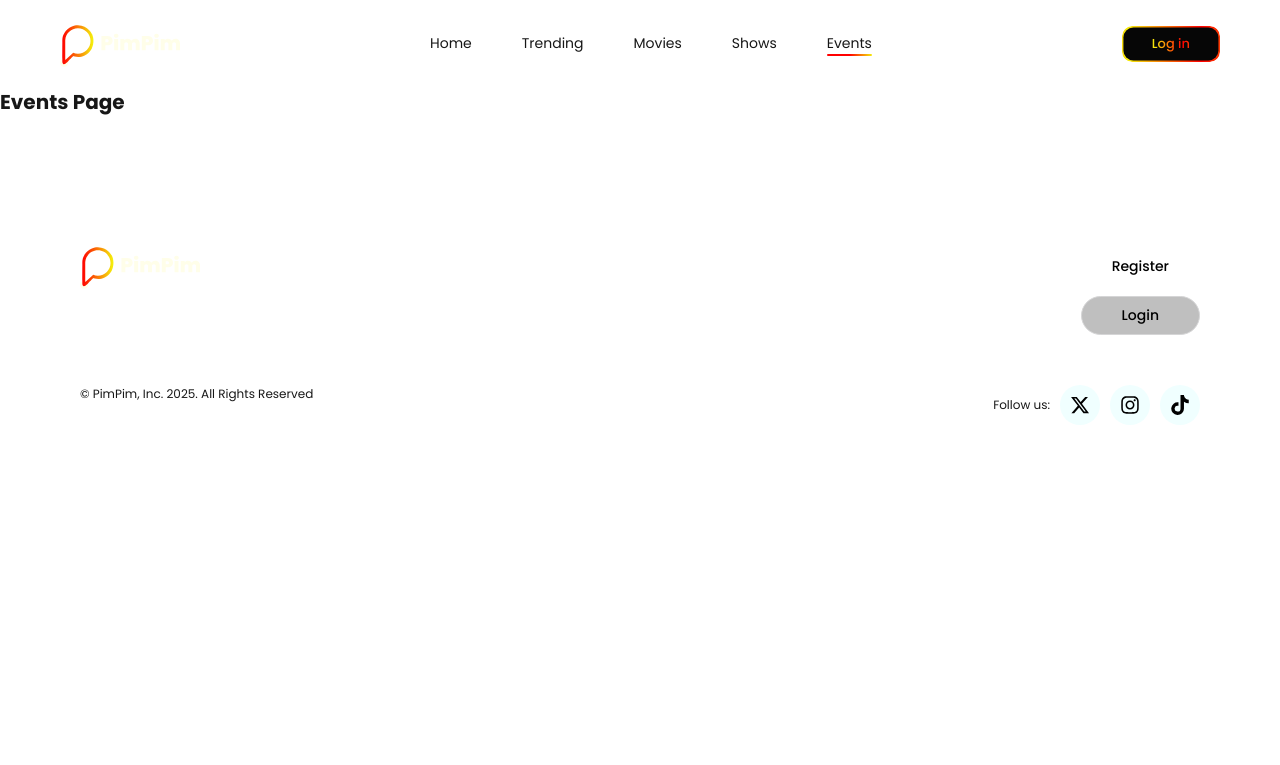
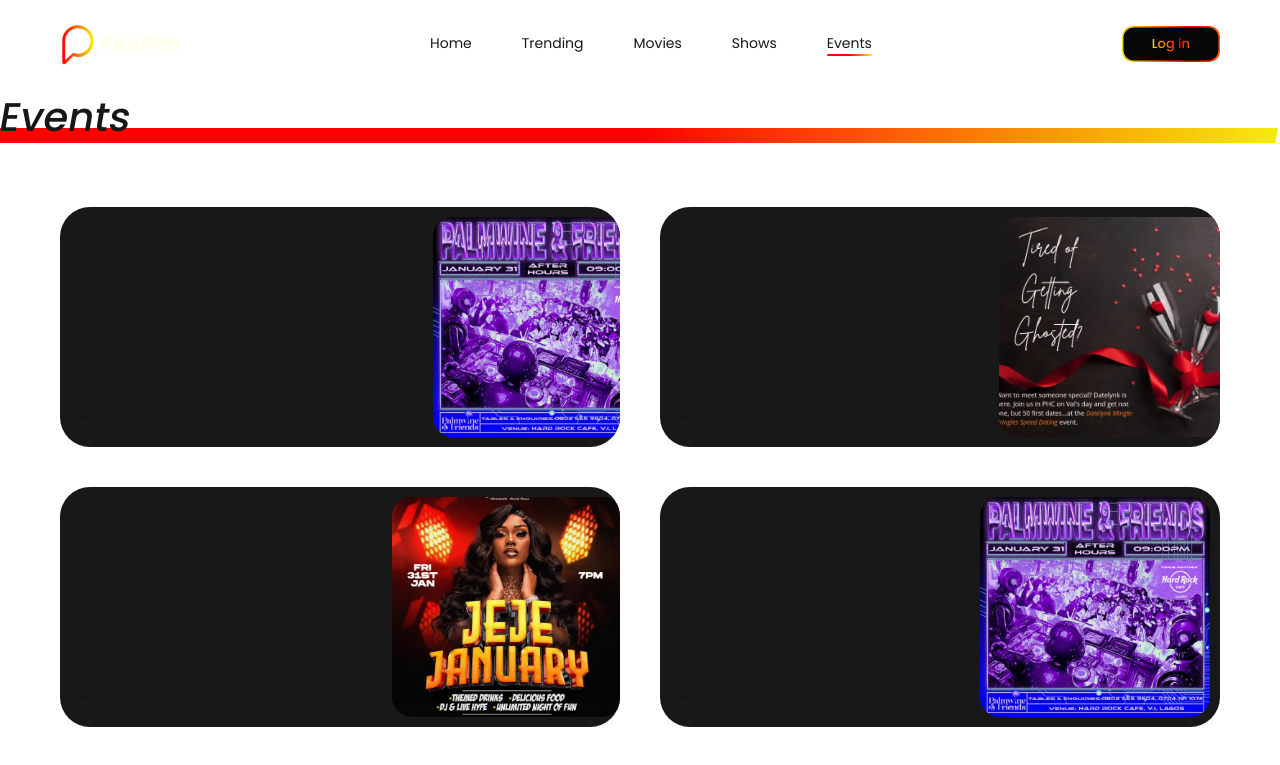
Before and after one commit to prazzon/pimpim, a Next.js app: page /events in a window 1280 px wide. Shown: the top 765 px of the page. Built offline with nearby package versions, Linux system fonts and the light colour scheme.

Commit message:
feat(UI): Add EventCard component and Grid layout for events display

```diff
--- /dev/null
+++ b/app/_components/UI/Card/EventCard/EventCard.module.scss
@@ -0,0 +1,79 @@
+.card {
+   display: grid;
+   grid-template-columns: 1fr 25rem;
+   border-radius: 3rem;
+   overflow: hidden;
+   background-color: #181818;
+   cursor: pointer;
+
+   &:hover {
+      .card_img {
+         img {
+            transform: scale(1.1);
+         }
+      }
+   }
+
+   &_content {
+      display: flex;
+      flex-direction: column;
+      gap: 1.5rem;
+      padding: 2rem;
+      font-size: 1.4rem;
+
+      p {
+         display: flex;
+         align-items: center;
+         gap: 1rem;
+         line-height: 1.2;
+         max-width: 38rem;
+         white-space: nowrap;
+         overflow: hidden;
+         text-overflow: ellipsis;
+
+         svg {
+            font-size: 2rem;
+         }
+      }
+
+      .title {
+         font-size: 2.2rem;
+         font-weight: 600;
+         line-height: 1.2;
+         max-width: 38rem;
+         white-space: nowrap;
+         overflow: hidden;
+         text-overflow: ellipsis;
+      }
+
+      // .date {
+      // }
+      // .location {
+      // }
+      // .tags {
+      // }
+      // .description {
+      // }
+
+      .price {
+         margin-top: auto;
+         font-size: 2rem;
+         font-weight: 800;
+         letter-spacing: 1px;
+      }
+   }
+
+   &_img {
+      margin-left: auto;
+      position: relative;
+      height: 22rem;
+      margin: 1rem;
+      border-radius: 2rem;
+      overflow: hidden;
+
+      img {
+         object-fit: cover;
+         transition: transform 0.3s;
+      }
+   }
+}
--- /dev/null
+++ b/app/_components/UI/Card/EventCard/EventCard.tsx
@@ -0,0 +1,45 @@
+import { Event } from "@/app/_data/types";
+import Image from "next/image";
+import styles from "./EventCard.module.scss";
+import { MdOutlineDateRange } from "react-icons/md";
+import { TfiLocationPin } from "react-icons/tfi";
+import { BsFileText } from "react-icons/bs";
+import Link from "next/link";
+
+type Props = {
+   event: Event;
+};
+
+function EventCard({ event }: Props) {
+   return (
+      <Link href={`/events/${event.id}`} className={styles.card}>
+         <div className={styles.card_content}>
+            <h2 className={styles.title}>{event.title}</h2>
+            <p className={styles.date}>
+               <MdOutlineDateRange />
+               {new Date(event.date).toLocaleString("en-GB", {
+                  year: "numeric",
+                  month: "short",
+                  day: "2-digit",
+                  hour: "2-digit",
+                  minute: "2-digit",
+               })}
+            </p>
+            <p className={styles.location}>
+               <TfiLocationPin />
+               {event.location}
+            </p>
+            <p className={styles.description}>
+               <BsFileText />
+               {event.shortDescription}
+            </p>
+            <p className={styles.price}>₦ {event.price}</p>
+         </div>
+         <div className={styles.card_img}>
+            <Image src={event.poster} alt={event.title} fill />
+         </div>
+      </Link>
+   );
+}
+
+export default EventCard;
--- /dev/null
+++ b/app/_components/UI/Grid/Grid.module.scss
@@ -0,0 +1,8 @@
+.grid {
+   display: grid;
+   grid-template-columns: 1fr 1fr;
+   gap: 4rem;
+   // width: 1140px;
+   // margin: 6rem auto;
+   margin: 6rem;
+}
--- /dev/null
+++ b/app/_components/UI/Grid/Grid.tsx
@@ -0,0 +1,18 @@
+import Title from "../Title/Title";
+import styles from "./Grid.module.scss";
+
+type Props = {
+   children: React.ReactNode;
+   title?: string;
+};
+
+function Grid({ children, title }: Props) {
+   return (
+      <>
+         {title && <Title>{title}</Title>}
+         <div className={styles.grid}>{children}</div>
+      </>
+   );
+}
+
+export default Grid;
--- a/app/events/page.tsx
+++ b/app/events/page.tsx
@@ -1,7 +1,15 @@
+import EventCard from "../_components/UI/Card/EventCard/EventCard";
+import Grid from "../_components/UI/Grid/Grid";
+import { events } from "../_data/data-events";
+
 function EventsPage() {
    return (
       <>
-         <h1>Events Page</h1>
+         <Grid title="Events">
+            {events.map((event) => (
+               <EventCard key={event.id} event={event} />
+            ))}
+         </Grid>
       </>
    );
 }
```
